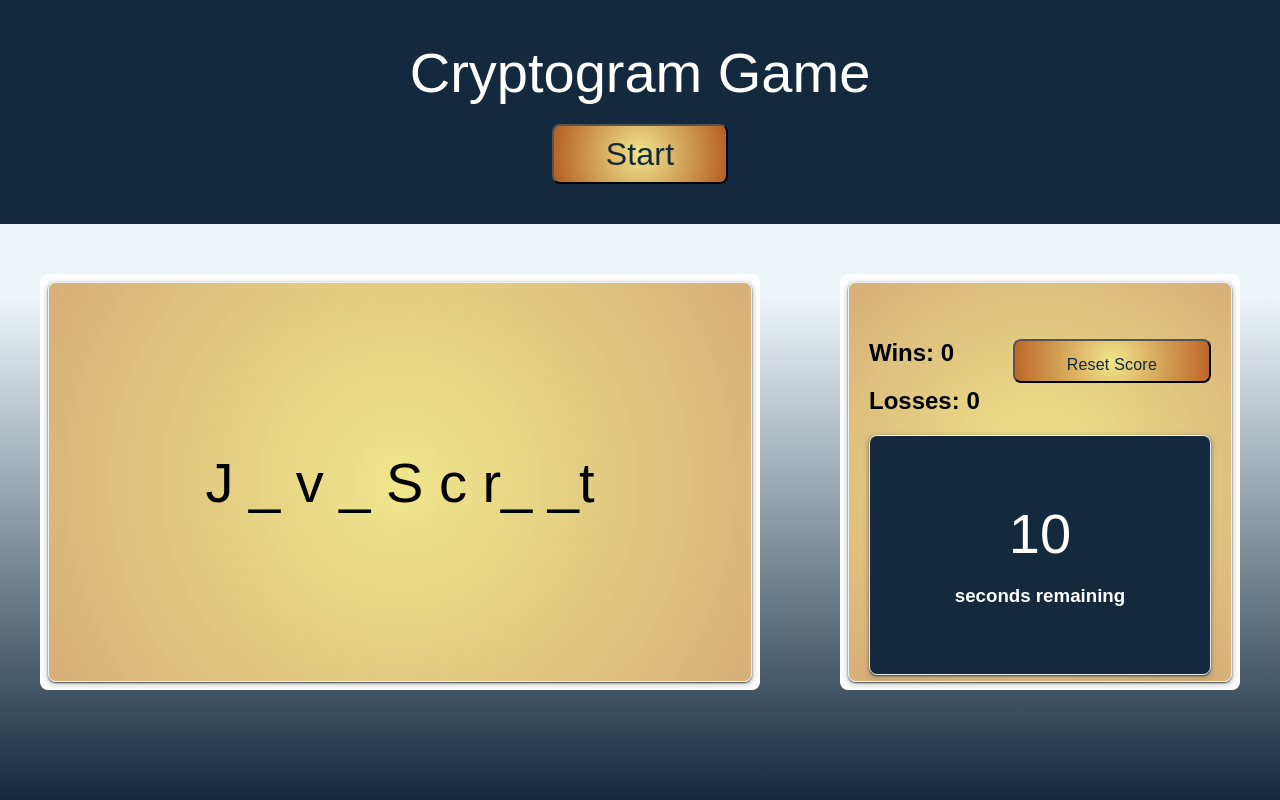
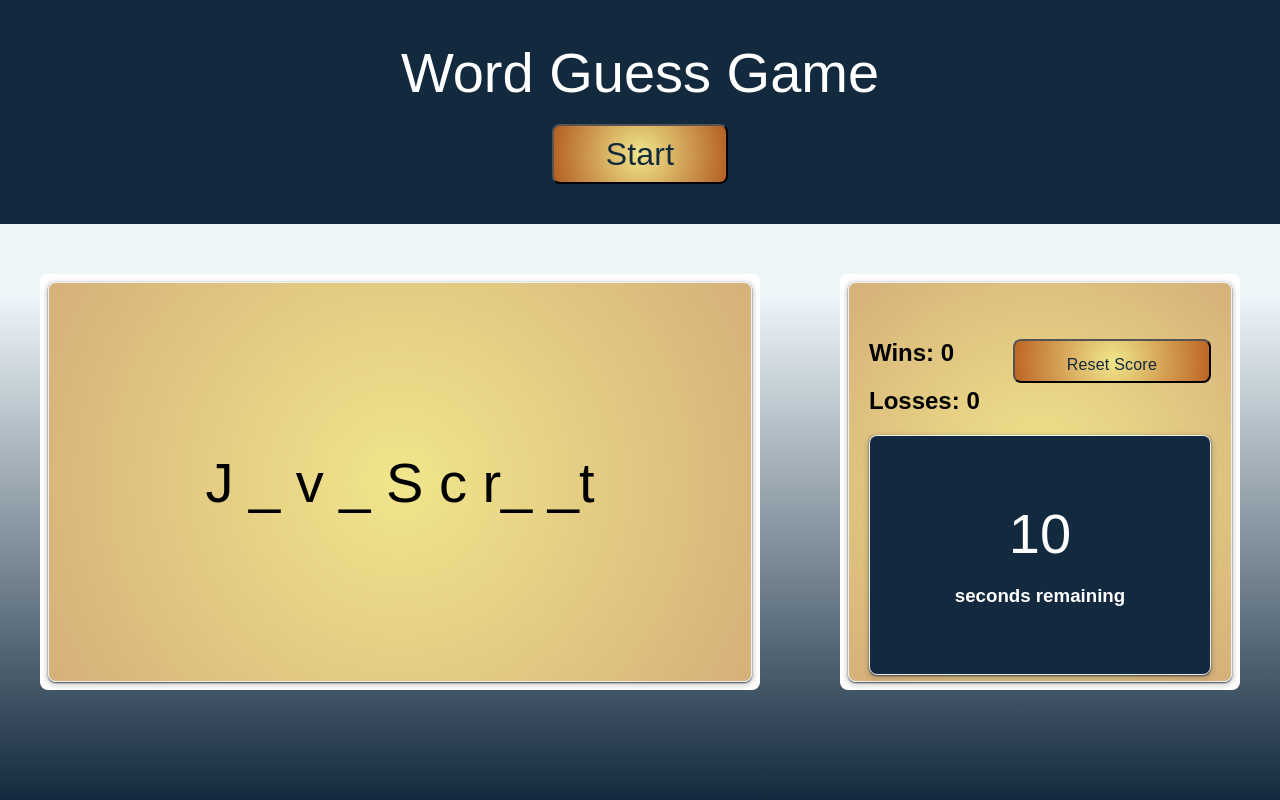
Before and after one commit to csalhab/word-guess-game, a plain HTML site: page index.html in a window 1280 px wide. Drawn offline with Linux system fonts and the light colour scheme.

Commit message:
updated page title

```diff
--- a/index.html
+++ b/index.html
@@ -1,14 +1,14 @@
 <!DOCTYPE html>
 <html>
   <head>
-    <title>Cryptogram</title>
+    <title>CSS Box Styling</title>
     <meta charset="UTF-8" />
     <meta name="viewport" content="width=device-width, initial-scale=1" />
     <link rel="stylesheet" type="text/css" href="./assets/css/style.css" />
   </head>
   <body>
     <header>
-      <div class="large-font">Cryptogram Game</div>
+      <div class="large-font">Word Guess Game</div>
       <button class="start-button">Start</button>
     </header>
 
```
